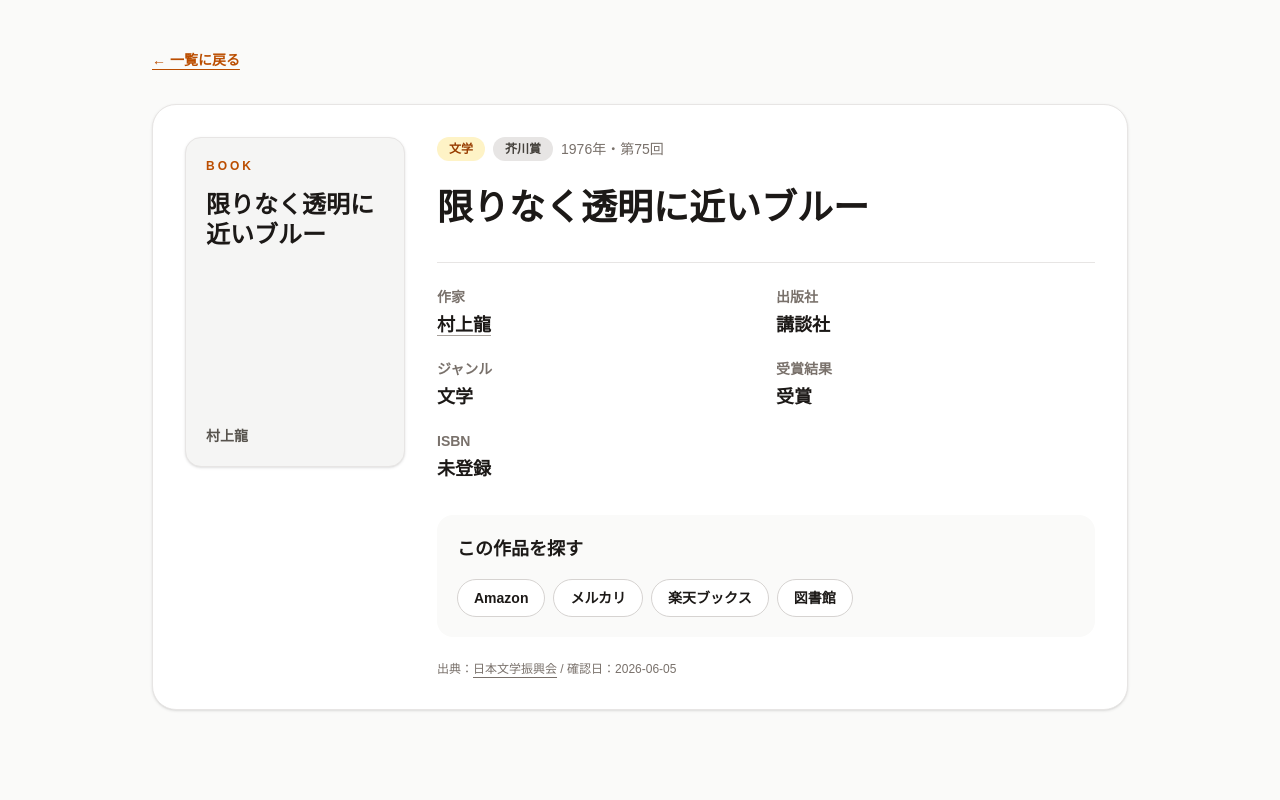
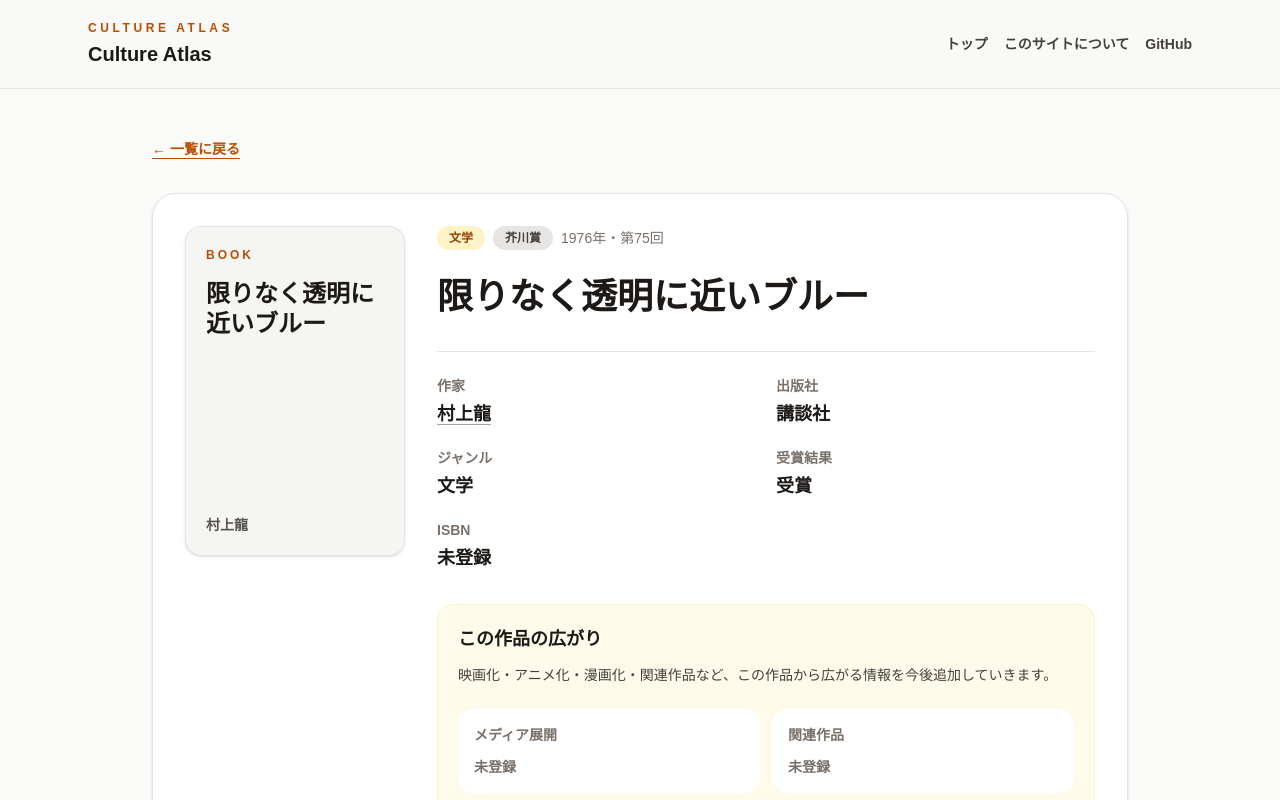
Before and after one commit to fel-an-Studio/bungakusho-zukan, a Next.js app: page /works/akutagawa-1976-75-murakami-ryu in a window 1280 px wide. Shown: the top 800 px of the page. Built offline with nearby package versions, Linux system fonts and the light colour scheme.

Commit message:
Add work expansion section

```diff
--- a/app/works/[id]/page.tsx
+++ b/app/works/[id]/page.tsx
@@ -1,5 +1,6 @@
 import Link from "next/link";
 import { notFound } from "next/navigation";
+import { SiteHeader } from "@/components/SiteHeader";
 import { awardResults } from "@/data/award-results";
 import {
   createAmazonSearchUrl,
@@ -44,8 +45,13 @@ export default async function WorkDetailPage({ params, searchParams }: Props) {
   const libraryUrl = createLibrarySearchUrl(result.workTitle, result.authorName);
   const wikipediaUrl = createWikipediaSearchUrl(result.authorName);
 
+  const mediaExpansions = result.mediaExpansions ?? [];
+  const relatedWorkNames = result.relatedWorkNames ?? [];
+
   return (
     <main className="min-h-screen bg-stone-50 text-stone-900">
+      <SiteHeader />
+
       <section className="mx-auto max-w-5xl px-6 py-12">
         <Link
           href={backUrl}
@@ -149,6 +155,84 @@ export default async function WorkDetailPage({ params, searchParams }: Props) {
                 </div>
               </dl>
 
+              <section className="mt-8 rounded-2xl border border-amber-100 bg-amber-50 p-5">
+                <h2 className="text-lg font-bold">この作品の広がり</h2>
+                <p className="mt-2 text-sm leading-7 text-stone-700">
+                  映画化・アニメ化・漫画化・関連作品など、この作品から広がる情報を今後追加していきます。
+                </p>
+
+                <div className="mt-5 grid gap-3 sm:grid-cols-2">
+                  <div className="rounded-2xl bg-white p-4">
+                    <p className="text-sm font-bold text-stone-500">
+                      メディア展開
+                    </p>
+
+                    {mediaExpansions.length > 0 ? (
+                      <ul className="mt-3 space-y-3">
+                        {mediaExpansions.map((mediaExpansion) => (
+                          <li
+                            key={`${mediaExpansion.type}-${mediaExpansion.title}`}
+                            className="text-sm leading-6 text-stone-700"
+                          >
+                            <span className="font-bold text-stone-900">
+                              {mediaExpansion.typeLabel}
+                            </span>
+                            ：
+                            {mediaExpansion.url ? (
+                              <a
+                                href={mediaExpansion.url}
+                                target="_blank"
+                                rel="noreferrer"
+                                className="font-bold underline underline-offset-4 hover:text-amber-700"
+                              >
+                                {mediaExpansion.title}
+                              </a>
+                            ) : (
+                              <span className="font-bold">
+                                {mediaExpansion.title}
+                              </span>
+                            )}
+                            {mediaExpansion.year
+                              ? `（${mediaExpansion.year}年）`
+                              : ""}
+                            {mediaExpansion.note
+                              ? ` / ${mediaExpansion.note}`
+                              : ""}
+                          </li>
+                        ))}
+                      </ul>
+                    ) : (
+                      <p className="mt-3 text-sm font-bold text-stone-500">
+                        未登録
+                      </p>
+                    )}
+                  </div>
+
+                  <div className="rounded-2xl bg-white p-4">
+                    <p className="text-sm font-bold text-stone-500">
+                      関連作品
+                    </p>
+
+                    {relatedWorkNames.length > 0 ? (
+                      <ul className="mt-3 space-y-2">
+                        {relatedWorkNames.map((relatedWorkName) => (
+                          <li
+                            key={relatedWorkName}
+                            className="text-sm font-bold text-stone-700"
+                          >
+                            {relatedWorkName}
+                          </li>
+                        ))}
+                      </ul>
+                    ) : (
+                      <p className="mt-3 text-sm font-bold text-stone-500">
+                        未登録
+                      </p>
+                    )}
+                  </div>
+                </div>
+              </section>
+
               <section className="mt-8 rounded-2xl bg-stone-50 p-5">
                 <h2 className="text-lg font-bold">この作品を探す</h2>
 
--- a/data/award-results.ts
+++ b/data/award-results.ts
@@ -12,6 +12,15 @@ export type AwardCategoryLabel =
   | "映画"
   | "ゲーム";
 
+export type MediaExpansion = {
+  type: "movie" | "anime" | "manga" | "drama" | "stage" | "other";
+  typeLabel: "映画化" | "アニメ化" | "漫画化" | "ドラマ化" | "舞台化" | "その他";
+  title: string;
+  year?: number;
+  note?: string;
+  url?: string;
+};
+
 export type AwardResult = {
   id: string;
   category: AwardCategory;
@@ -24,6 +33,8 @@ export type AwardResult = {
   publisher?: string;
   isbn?: string;
   coverImageUrl?: string;
+  mediaExpansions?: MediaExpansion[];
+  relatedWorkNames?: string[];
   resultType: "winner" | "nominee";
   sourceName?: string;
   sourceUrl?: string;
```
